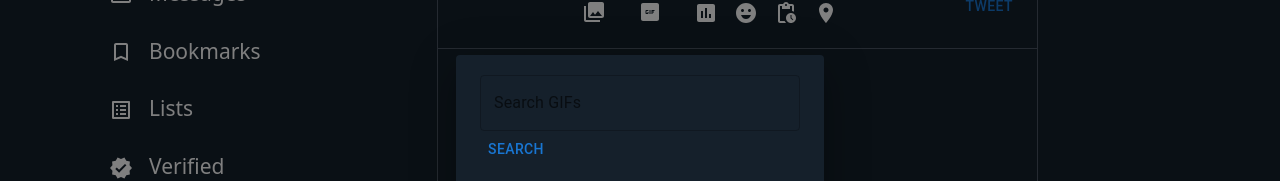
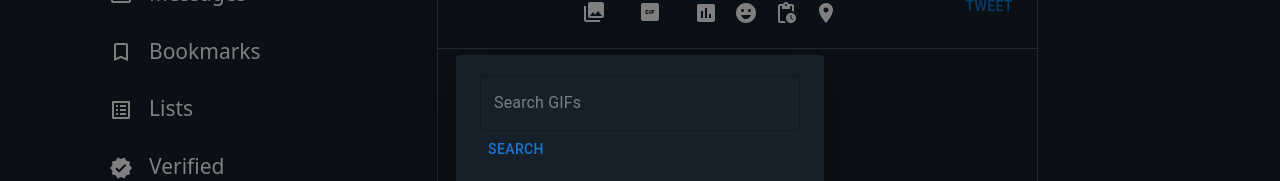
Before and after one commit to AxaniiM/Twitter-Clone, a Next.js app in the folder website/: page / in a window 1280 px wide. Both pictures are taken after a click on the button 649 px from the left and 273 px from the top of the page. Shown: the part 261-442 px from the top of the page. Built offline with nearby package versions, Linux system fonts and the light colour scheme.

Commit message:
Styles for GIFS

```diff
--- a/website/app/components/AddPostIconsFunctions/GifPickerWithIcon.tsx
+++ b/website/app/components/AddPostIconsFunctions/GifPickerWithIcon.tsx
@@ -67,10 +67,17 @@
       <Dialog open={open} onClose={handleClose} sx={{ "& .MuiPaper-root": { backgroundColor: '#15202b' } }}>
         <DialogContent >
           <TextField
-            label="Search GIFs"
+            placeholder="Search GIFs"
             value={searchTerm}
             onChange={handleSearchTermChange}
             fullWidth
+            InputProps={{
+              sx: {
+                  "& input": {
+                      color: 'white'
+                  }
+              }
+          }}
           />
           <Button onClick={searchGifs}>Search</Button>
           <Grid container spacing={2}>
--- a/website/app/components/Posts/Post.tsx
+++ b/website/app/components/Posts/Post.tsx
@@ -61,8 +61,7 @@
       <CardContent className="flex flex-col space-x-2" >
 
 
-          <div className="flex flex-row items-center justify-start">
-
+          <div className="flex flex-row items-center justify-start mb-3">
         <Avatar alt={username} />
             <Typography variant="h6" component="div" className="text-slate-600" sx={{ fontSize: "20px" }}>
               {username}
```
